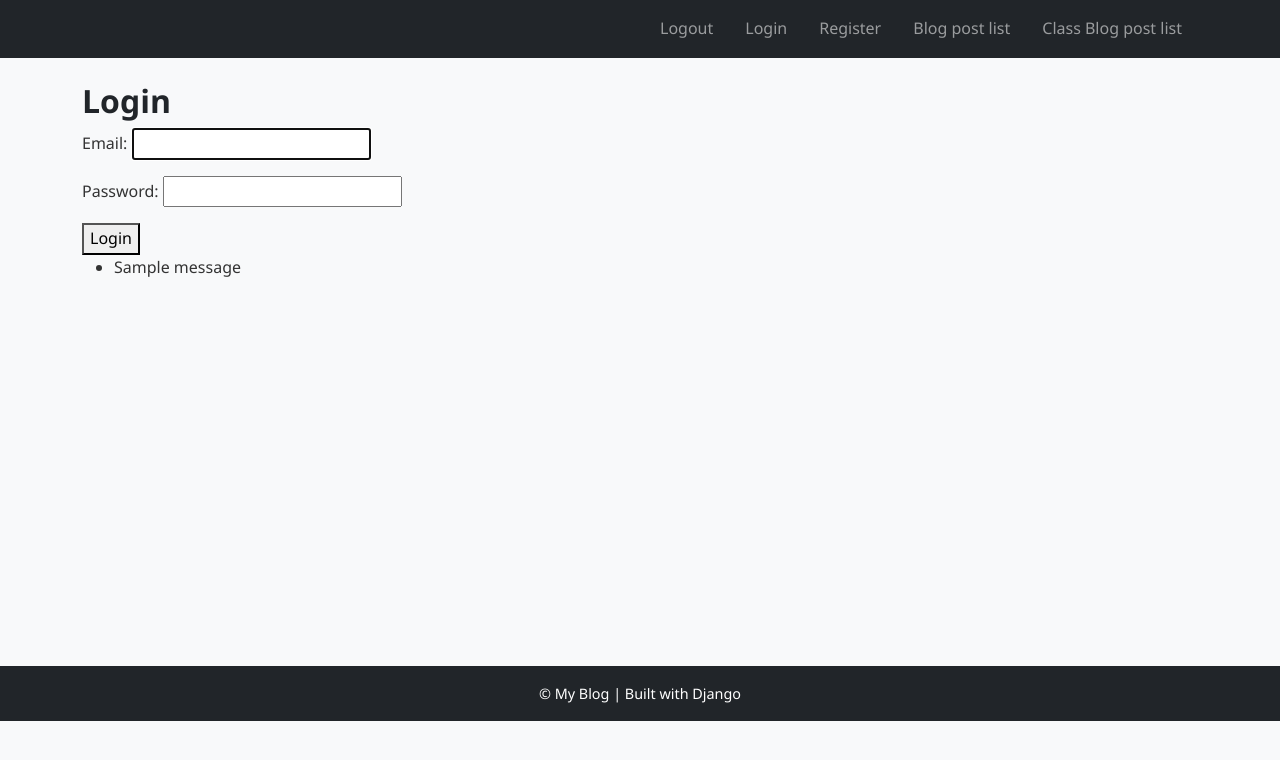
After one commit to BTU-Women-in-AI-Python-course-2025/python_lecture_15, a Django app: page /user/login/ in a window 1280 px wide. The commit adds this page. Shown: the top 760 px of the page. Run offline with Django 5.2, Linux system fonts and the light colour scheme; tables that the repository leaves empty hold one stand-in row (values such as "Sample post"); one stand-in notice (Sample message) is shown.

Commit message:
Create LoginView and LogoutView

```diff
--- a/Lecture code 1/blog_post/blog_post/settings.py
+++ b/Lecture code 1/blog_post/blog_post/settings.py
@@ -133,3 +133,6 @@ MEDIA_ROOT = os.path.join(BASE_DIR, 'media')
 DEFAULT_AUTO_FIELD = 'django.db.models.BigAutoField'
 
 AUTH_USER_MODEL = 'user.CustomUser'
+
+# LOGIN_REDIRECT_URL = '/blog/class_blog_post_list/'
+# LOGOUT_REDIRECT_URL = '/user/login/'
--- a/Lecture code 1/blog_post/blog_post/urls.py
+++ b/Lecture code 1/blog_post/blog_post/urls.py
@@ -23,6 +23,7 @@ from django.urls import path, include
 urlpatterns = [
     path('admin/', admin.site.urls),
     path('blog/', include('blog.urls')),
+    path('user/', include('user.urls'))
 ]
 
 if settings.DEBUG:
--- a/Lecture code 1/blog_post/templates/base.html
+++ b/Lecture code 1/blog_post/templates/base.html
@@ -25,6 +25,15 @@
             <div class="collapse navbar-collapse" id="navbarNav">
                 <ul class="navbar-nav ms-auto">
                     <li class="nav-item">
+                        <a class="nav-link" href="{% url 'logout' %}">Logout</a>
+                    </li>
+                    <li class="nav-item">
+                        <a class="nav-link" href="{% url 'login' %}">Login</a>
+                    </li>
+                    <li class="nav-item">
+                        <a class="nav-link" href="{% url 'register' %}">Register</a>
+                    </li>
+                    <li class="nav-item">
                         <a class="nav-link" href="{% url 'blog_post_list' %}">Blog post list</a>
                     </li>
                     <li class="nav-item">
--- /dev/null
+++ b/Lecture code 1/blog_post/user/templates/login.html
@@ -0,0 +1,20 @@
+{% extends "base.html" %}
+
+{% block title %}Blog Post List{% endblock %}
+
+{% block content %}
+    <h2>Login</h2>
+    <form method="POST">
+      {% csrf_token %}
+      {{ form.as_p }}
+      <button type="submit">Login</button>
+    </form>
+
+    {% if messages %}
+      <ul>
+        {% for message in messages %}
+          <li>{{ message }}</li>
+        {% endfor %}
+      </ul>
+    {% endif %}
+{% endblock %}
--- /dev/null
+++ b/Lecture code 1/blog_post/user/urls.py
@@ -0,0 +1,11 @@
+from django.urls import path
+from user.views import UserRegisterView, LoginView, LogoutView
+# from django.contrib.auth import views as auth_views
+
+urlpatterns = [
+    path('register/', UserRegisterView.as_view(), name='register'),
+    # path('accounts/login/', auth_views.LoginView.as_view(), name='login'),
+    # path('accounts/logout/', auth_views.LogoutView.as_view(), name='logout'),
+    path('logout/', LogoutView.as_view(), name='logout'),
+    path('login/', LoginView.as_view(), name='login'),
+]
--- a/Lecture code 1/blog_post/user/views.py
+++ b/Lecture code 1/blog_post/user/views.py
@@ -1,3 +1,44 @@
-from django.shortcuts import render
+from django.urls import reverse_lazy
+from django.views import View
+from django.views.generic.edit import CreateView
+from user.forms import UserRegistrationForm
+from user.models import CustomUser
 
-# Create your views here.
+from django.shortcuts import render, redirect
+from django.contrib.auth import login as auth_login
+from django.contrib.auth import logout as auth_logout
+from django.contrib.auth.forms import AuthenticationForm
+from django.contrib import messages
+
+
+class UserRegisterView(CreateView):
+    model = CustomUser
+    form_class = UserRegistrationForm
+    template_name = 'user_register.html'
+    success_url = reverse_lazy('login')
+
+
+class LoginView(View):
+    template_name = 'login.html'
+
+    def get(self, request):
+        form = AuthenticationForm()
+        return render(request, self.template_name, context={'form': form})
+
+    def post(self, request):
+        form = AuthenticationForm(request, data=request.POST)
+        if form.is_valid():
+            user = form.get_user()
+            auth_login(request, user)
+            messages.success(request, "You are now logged in.")
+            return redirect('class_blog_post_list')
+        messages.error(request, "Invalid username or password.")
+        return render(request, self.template_name, context={'form': form})
+
+
+class LogoutView(View):
+
+    def get(self, request):
+        auth_logout(request)
+        messages.success(request, "You have been logged out.")
+        return redirect('login')
```
Also changed, not shown: Lecture code 1/blog_post/user/admin.py (+20 -1 lines), Lecture code 1/blog_post/user/forms.py (added, +8 -0 lines), Lecture code 1/blog_post/user/templates/registration/login.html (added, +18 -0 lines), Lecture code 1/blog_post/user/templates/user_register.html (added, +16 -0 lines).
